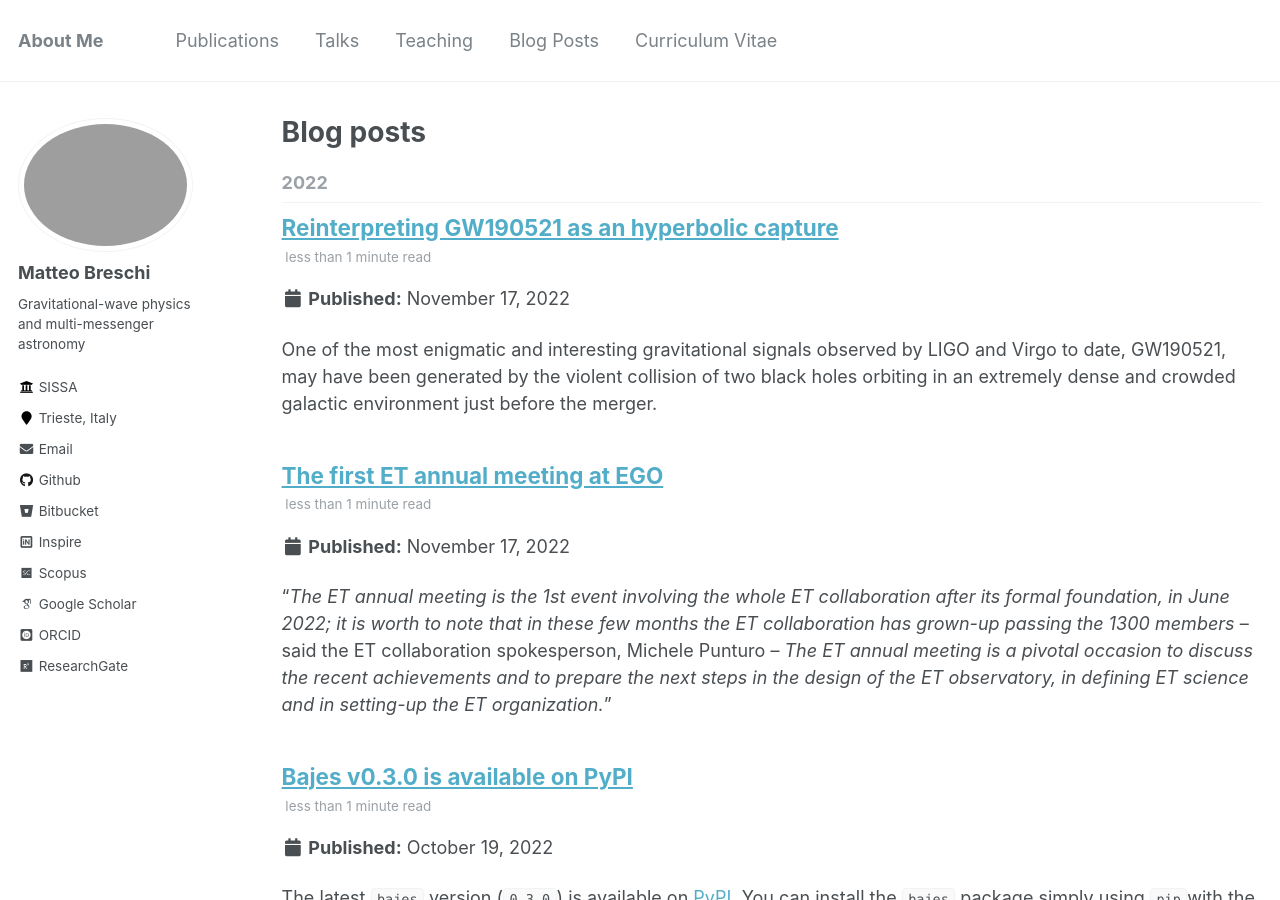
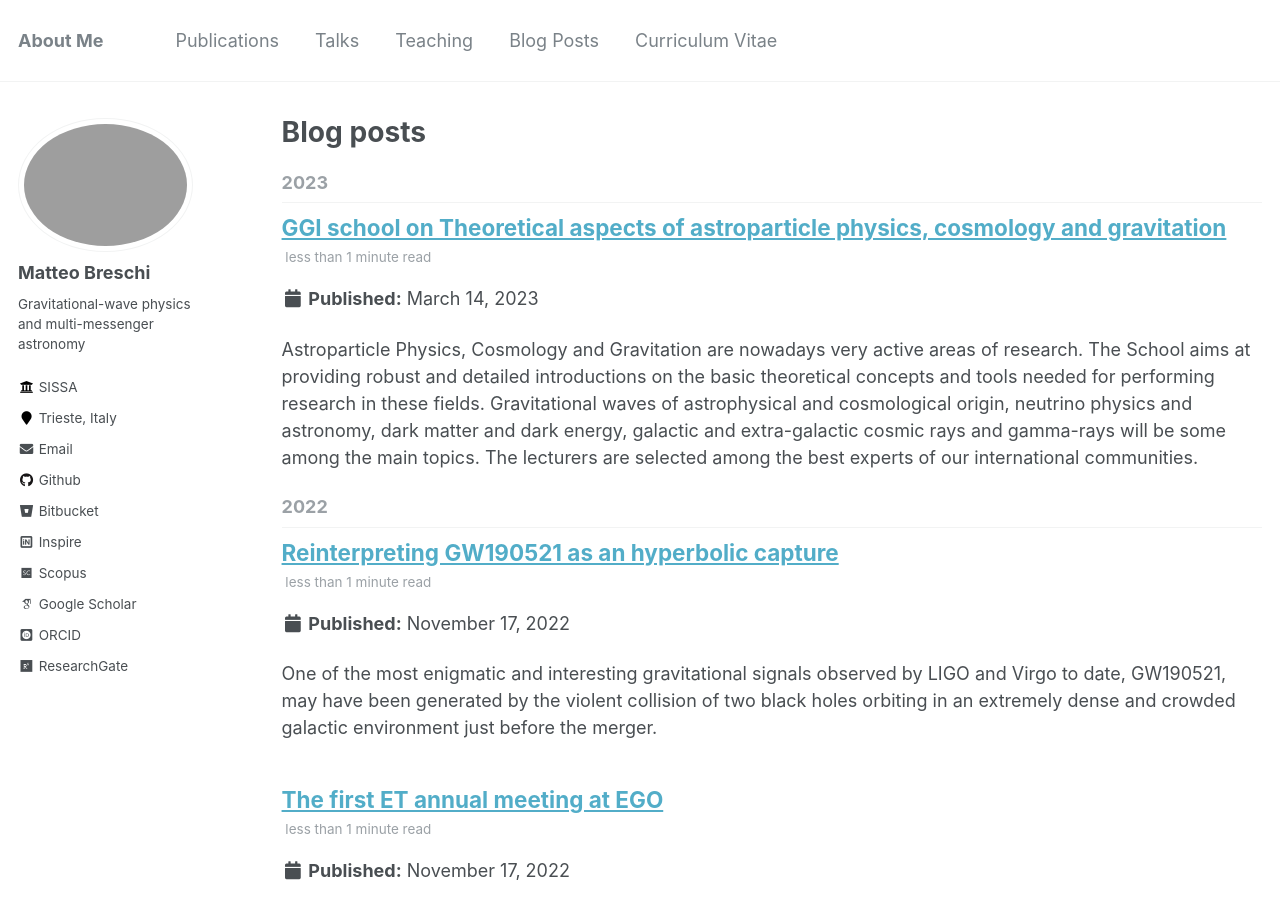
Before and after one commit to matteobreschi/matteobreschi.github.io, a Jekyll site: the page built from _pages/year-archive.html, in a window 1280 px wide and 900 px high. Built offline with Jekyll 4.4.1, drawn with Linux system fonts in a browser that asks for light colours; some web fonts are replaced.

Commit message:
update 2207.10474 and GGI school

```diff
--- /dev/null
+++ b/_posts/2023-03-14-blog-school.md
@@ -0,0 +1,16 @@
+---
+title: 'GGI school on Theoretical aspects of astroparticle physics, cosmology and gravitation'
+date: 2023-03-14
+permalink: /posts/2023/03/14-blog-school/
+tags:
+  - School
+  - Gravitational-waves
+  - Theoretical-physics
+---
+
+Astroparticle Physics, Cosmology and Gravitation are nowadays very active areas of research. The School aims at providing robust and detailed introductions on the basic theoretical concepts and tools needed for performing research in these fields. Gravitational waves of astrophysical and cosmological origin, neutrino physics and astronomy, dark matter and dark energy, galactic and extra-galactic cosmic rays and gamma-rays will be some among the main topics. The lecturers are selected among the best experts of our international communities.
+
+It has been a pleasure for me to guide young students through the world of gravitational-wave physics together with Sebastiano Bernuzzi. During my tutorial sessions, we discussed the generation of gravitational signals from binary systems in close orbits, perturbed black holes, and signal processing methods. This adventure took place at the Galileo Galilei Institute in Arcetri (Florence), surrounded by beautiful hills and villas. See more on [GGI website](https://www.ggi.infn.it/showevent.pl?id=421) or visit [Indico](https://agenda.infn.it/event/28760/).
+
+
+![Figure](/images/posts/2023-03-14-blog-school.png)
```
Also changed, not shown: _publications/2022-07-21-inferring-eccentricity-evolution.md (+2 -0 lines), 1 other file.
